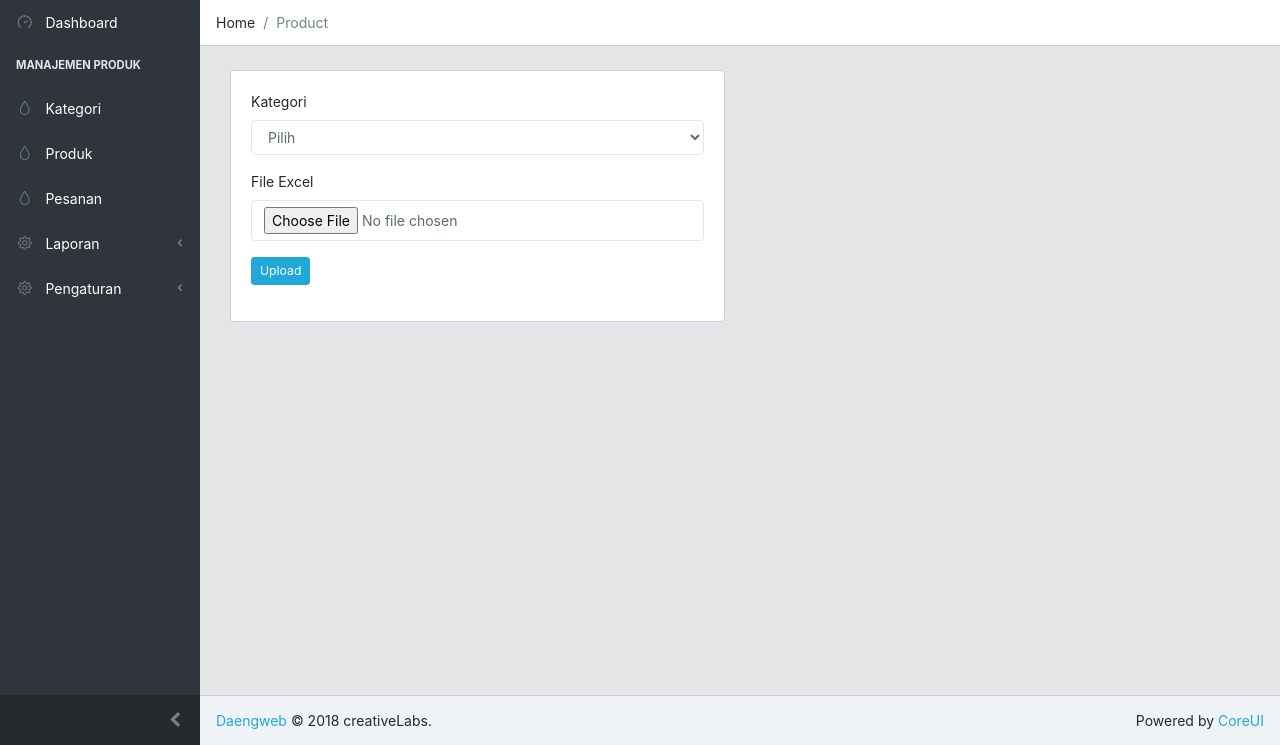
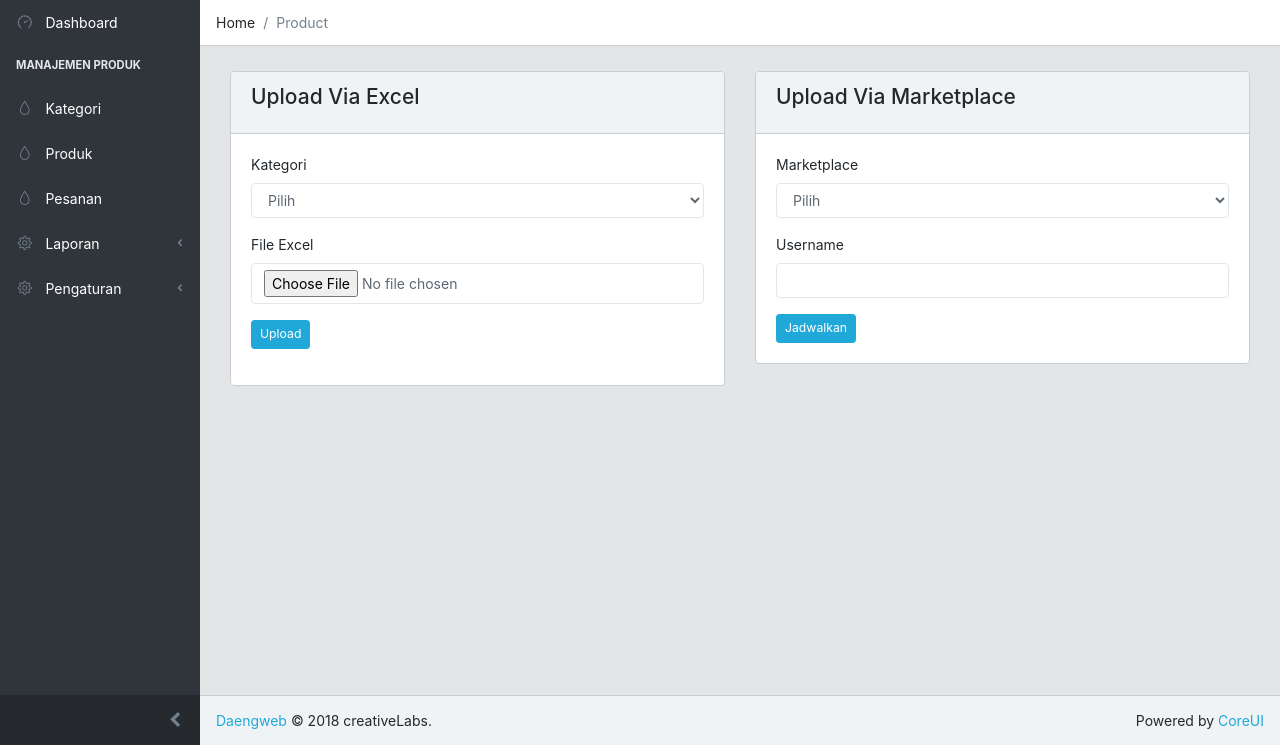
Before and after one commit to ronypermadi/retrif, a Laravel app: page /dashboard/product/bulk in a window 1280 px wide. Shown: the part 55-800 px from the top of the page. Run offline with Laravel 8, Linux system fonts and the light colour scheme; a user stored in the database is signed in; data comes from the database, SQL or seed files in the repository; data that the repository does not hold is empty.

Commit message:
auto upload marketplace feature

```diff
--- a/app/Http/Controllers/back/ProductController.php
+++ b/app/Http/Controllers/back/ProductController.php
@@ -9,6 +9,7 @@ use App\Category;
 use Illuminate\Support\Str;
 use File;
 use App\Jobs\ProductJob;
+use App\Jobs\MarketplaceJob;
 
 class ProductController extends Controller
 {
@@ -154,4 +155,18 @@ class ProductController extends Controller
         ]);
         return redirect(route('product.index'))->with(['success' => 'Data Produk Diperbaharui']);
     }
+
+    public function uploadViaMarketplace(Request $request){
+        //VALIDASI INPUTAN
+        $this->validate($request, [
+            'marketplace' => 'required|string',
+            'username' => 'required|string'
+        ]);
+
+        MarketplaceJob::dispatch($request->username, 10); //BUAT JOBS QUEUE
+        //PARAMETER PERTAMA ADALAH USERNAME TOKO PADA MARKETPLACE
+        //PARAMETER KEDUA ADALAH JUMLAH PRODUK YANG AKAN AMBIL DALAM SEKALI PROSES
+        //SAYA SARANKAN MENGGUNAKAN VALUE 10 UNTUK MEMPERCEPAT PROSES
+        return redirect()->back()->with(['success' => 'Produk Dalam Antrian']);
+    }
 }
--- a/resources/views/back/product/bulk.blade.php
+++ b/resources/views/back/product/bulk.blade.php
@@ -12,19 +12,20 @@
     </ol>
     <div class="container-fluid">
         <div class="animated fadeIn">
-
-          	<!-- ARAH ACTIONYA ADALAH KE ROUTING DENGAN NAME product.saveBulk -->
-            <form action="{{ route('product.saveBulk') }}" method="post" enctype="multipart/form-data" >
-                @csrf
-                <div class="row">
-                    <div class="col-md-6">
-                        <div class="card">
-                            <div class="card-body">
-                                @if (session('success'))
-                                    <div class="alert alert-success">{{ session('success') }}</div>
-                                @endif
-
-                                <!-- SETIAP USER HARUS MEMILIH KATEGORI PRODUK TERKAIT -->
+            <div class="row">
+                <div class="col-md-12">
+                    @if (session('success'))
+                        <div class="alert alert-success">{{ session('success') }}</div>
+                    @endif
+                </div>
+                <div class="col-md-6">
+                    <div class="card">
+                        <div class="card-header">
+                            <h4 class="card-title">Upload Via Excel</h4>
+                        </div>
+                        <div class="card-body">
+                            <form action="{{ route('product.saveBulk') }}" method="post" enctype="multipart/form-data" >
+                                @csrf
                                 <div class="form-group">
                                     <label for="category_id">Kategori</label>
                                     <select name="category_id" class="form-control">
@@ -43,11 +44,37 @@
                                 <div class="form-group">
                                     <button class="btn btn-primary btn-sm">Upload</button>
                                 </div>
-                            </div>
+                            </form>
                         </div>
                     </div>
                 </div>
-            </form>
+                <div class="col-md-6">
+                    <div class="card">
+                        <div class="card-header">
+                            <h4 class="card-title">Upload Via Marketplace</h4>
+                        </div>
+                        <div class="card-body">
+                            <form action="{{ route('product.marketplace') }}" method="post">
+                                @csrf
+                                <div class="form-group">
+                                    <label for="">Marketplace</label>
+                                    <select name="marketplace" class="form-control" required>
+                                        <option value="">Pilih</option>
+                                        <option value="shopee">Shopee</option>
+                                    </select>
+                                    <p class="text-danger">{{ $errors->first('marketplace') }}</p>
+                                </div>
+                                <div class="form-group">
+                                    <label for="">Username</label>
+                                    <input type="text" name="username" class="form-control" required>
+                                    <p class="text-danger">{{ $errors->first('username') }}</p>
+                                </div>
+                                <button class="btn btn-primary btn-sm">Jadwalkan</button>
+                            </form>
+                        </div>
+                    </div>
+                </div>
+            </div>
         </div>
     </div>
 </main>
--- a/routes/web.php
+++ b/routes/web.php
@@ -31,12 +31,12 @@ Auth::routes();
 //SECARA OTOMATIS AKAN DIAWALI DENGAN administrator
 //CONTOH: /administrator/category ATAU /administrator/product, DAN SEBAGAINYA
 Route::group(['prefix' => 'dashboard', 'middleware' => 'auth'], function() {
-    Route::get('/', 'back\HomeController@index')->name('home'); //JADI ROUTING INI SUDAH ADA DARI ARTIKEL SEBELUMNYA TAPI KITA PINDAHKAN KEDALAM GROUPING
-
+    Route::get('/', 'back\HomeController@index')->name('home');
     Route::resource('category', 'back\CategoryController')->except(['create', 'show']);
     Route::resource('product', 'back\ProductController')->except(['show']);
     Route::get('/product/bulk', 'back\ProductController@massUploadForm')->name('product.bulk');
     Route::post('/product/bulk', 'back\ProductController@massUpload')->name('product.saveBulk');
+    Route::post('/product/marketplace', 'back\ProductController@uploadViaMarketplace')->name('product.marketplace');
 });
 Route::group(['prefix' => 'orders','middleware' => 'auth', 'namespace' => 'back'], function() {
     Route::get('/', 'OrderController@index')->name('orders.index');
```
Also changed, not shown: app/Jobs/MarketplaceJob.php (added, +92 -0 lines).
